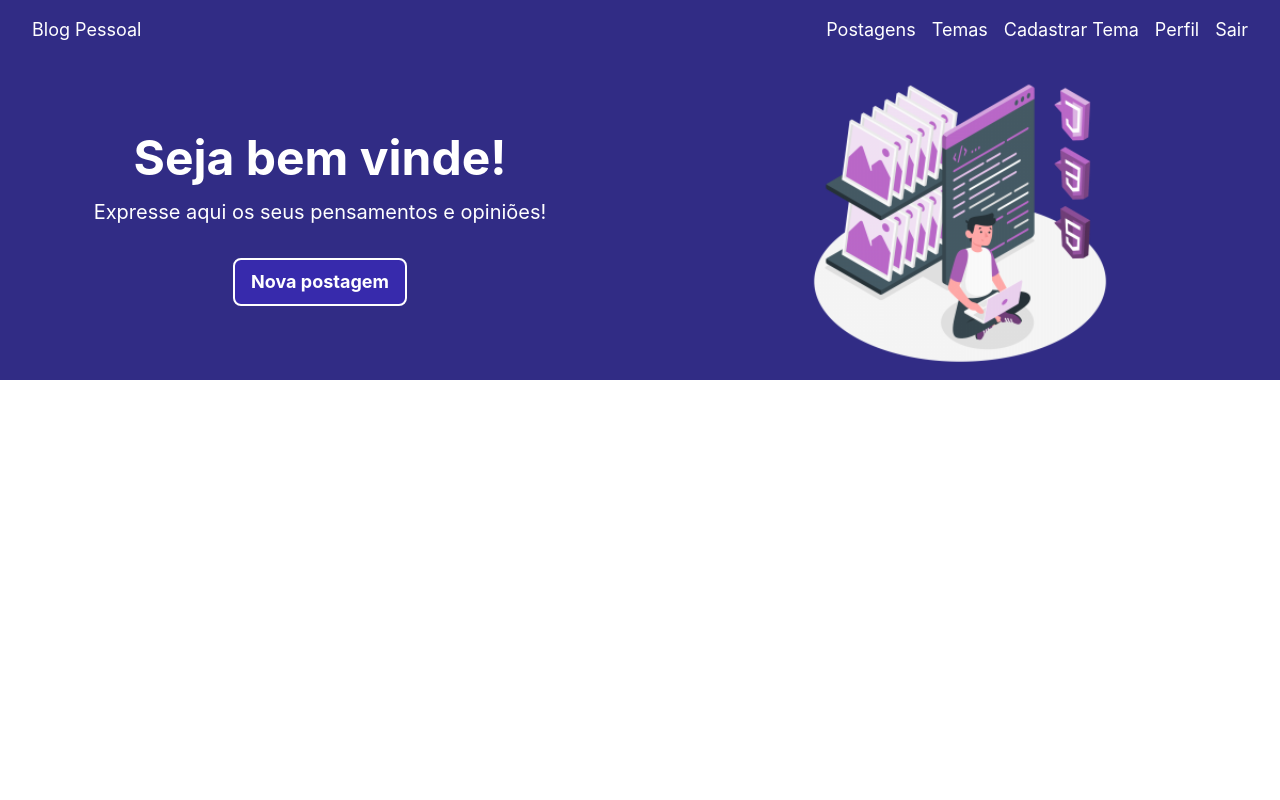
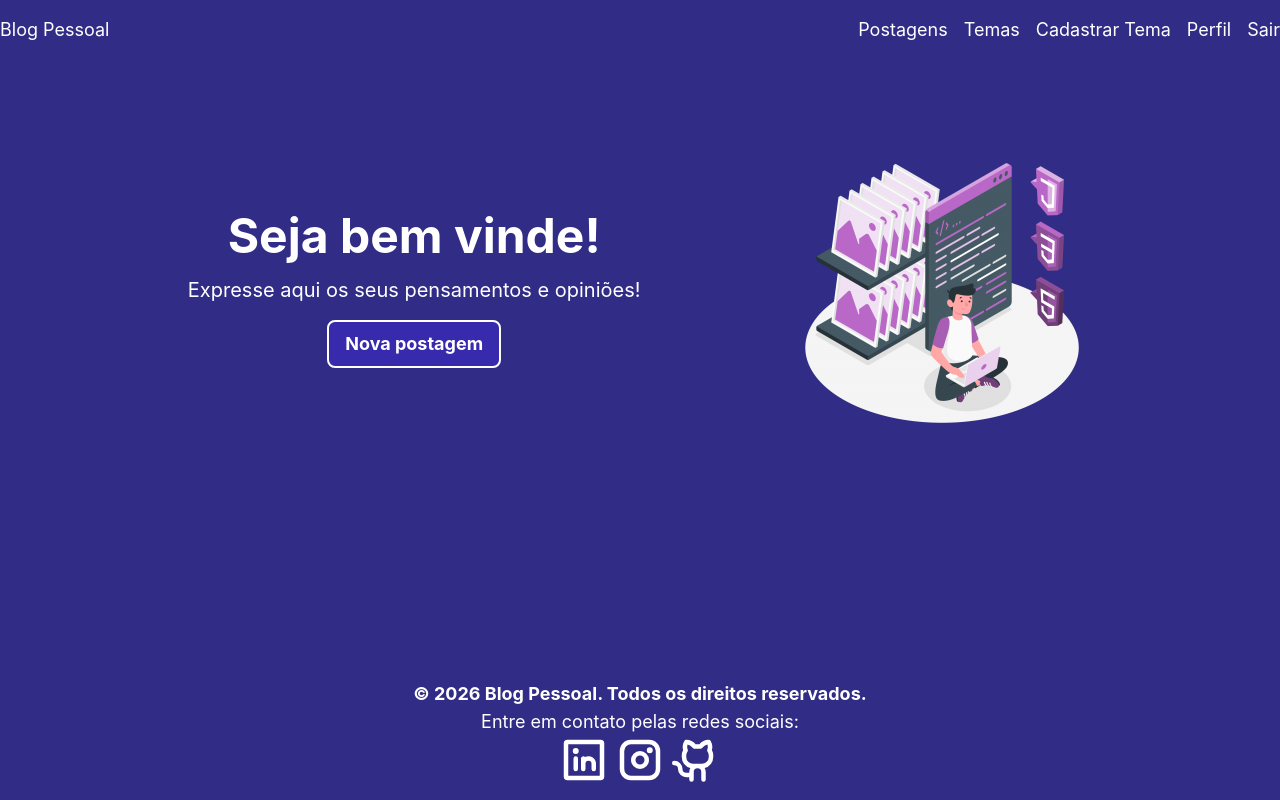
Before and after one commit to Shidoshi93/blog_pessoal_front, a React (Vite) app: page / in a window 1280 px wide. Built offline with nearby package versions, Linux system fonts and the light colour scheme.

Commit message:
feat: creates footer and refactored home

```diff
--- a/package.json
+++ b/package.json
@@ -10,6 +10,7 @@
     "preview": "vite preview"
   },
   "dependencies": {
+    "@phosphor-icons/react": "^2.1.10",
     "@tailwindcss/vite": "^4.1.18",
     "react": "^19.2.0",
     "react-dom": "^19.2.0",
--- a/src/App.jsx
+++ b/src/App.jsx
@@ -1,14 +1,16 @@
 import { useState } from 'react'
 import Home from './pages/home/Home.jsx'
 import NavBar from './components/navbar/NavBar.jsx'
+import Footer from './components/footer/Footer.jsx'
 
 function App() {
 
   return (
-    <>
+    <div className='flex flex-col min-h-screen'>
       <NavBar />
       <Home />
-    </>
+      <Footer />
+    </div>
   )
 }
 
--- /dev/null
+++ b/src/components/footer/Footer.jsx
@@ -0,0 +1,21 @@
+import { GithubLogoIcon, InstagramLogoIcon, LinkedinLogoIcon } from "@phosphor-icons/react";
+
+function Footer() {
+    let currentYear = new Date().getFullYear();
+    return (
+        <footer className="flex justify-center bg-indigo-900 text-white">
+            <section className="container flex flex-col py-4 text-center items-center">
+                <p className="text-lg font-bold">&copy; {currentYear} Blog Pessoal. Todos os direitos reservados.</p>
+                <p className="text-lg">Entre em contato pelas redes sociais:</p>
+
+                <section className="flex gap-2">
+                    <LinkedinLogoIcon size={48} weight="bold"/>
+                    <InstagramLogoIcon size={48} weight="bold"/>
+                    <GithubLogoIcon size={48} weight="bold"/>
+                </section>
+            </section>
+        </footer>
+    );
+}
+
+export default Footer;
--- a/src/index.css
+++ b/src/index.css
@@ -1 +1,13 @@
 @import "tailwindcss";
+
+* {
+  margin: 0;
+  box-sizing: border-box;
+}
+
+html,
+body,
+#root {
+  width: 100%;
+  height: 100%;
+}
--- a/src/pages/home/Home.jsx
+++ b/src/pages/home/Home.jsx
@@ -3,9 +3,9 @@ import React from "react";
 function Home() {
   return (
     <>
-        <main className="bg-indigo-900 flex justify-center">
-            <section className="container grid grid-cols-2 text-white">
-                <article className="flex flex-col gap-4 items-center justify-center py-4">
+        <main className="bg-indigo-900 flex-1 flex justify-center items-start w-full p-20">
+            <section className="w-full h-full flex items-center justify-around px-8">
+                <article className="flex flex-col gap-4 items-center justify-center text-white">
                     <h2 className="text-5xl font-bold">
                         Seja bem vinde!
                     </h2>
@@ -29,11 +29,11 @@ function Home() {
                         Nova postagem
                     </button>
                 </article>
-                <figure className="flex justify-center">
+                <figure className="flex justify-center items-center">
                     <img
                         src="/src/assets/dev.png"
                         alt="Ilustração de uma pessoa codando em um laptop"
-                        className="w-2/4 h-auto"
+                        className="max-w-md max-h-96 w-auto h-auto"
                     />
                 </figure>
             </section>
```
Also changed, not shown: 1 other file (tests, documents, lock files or other folders).
